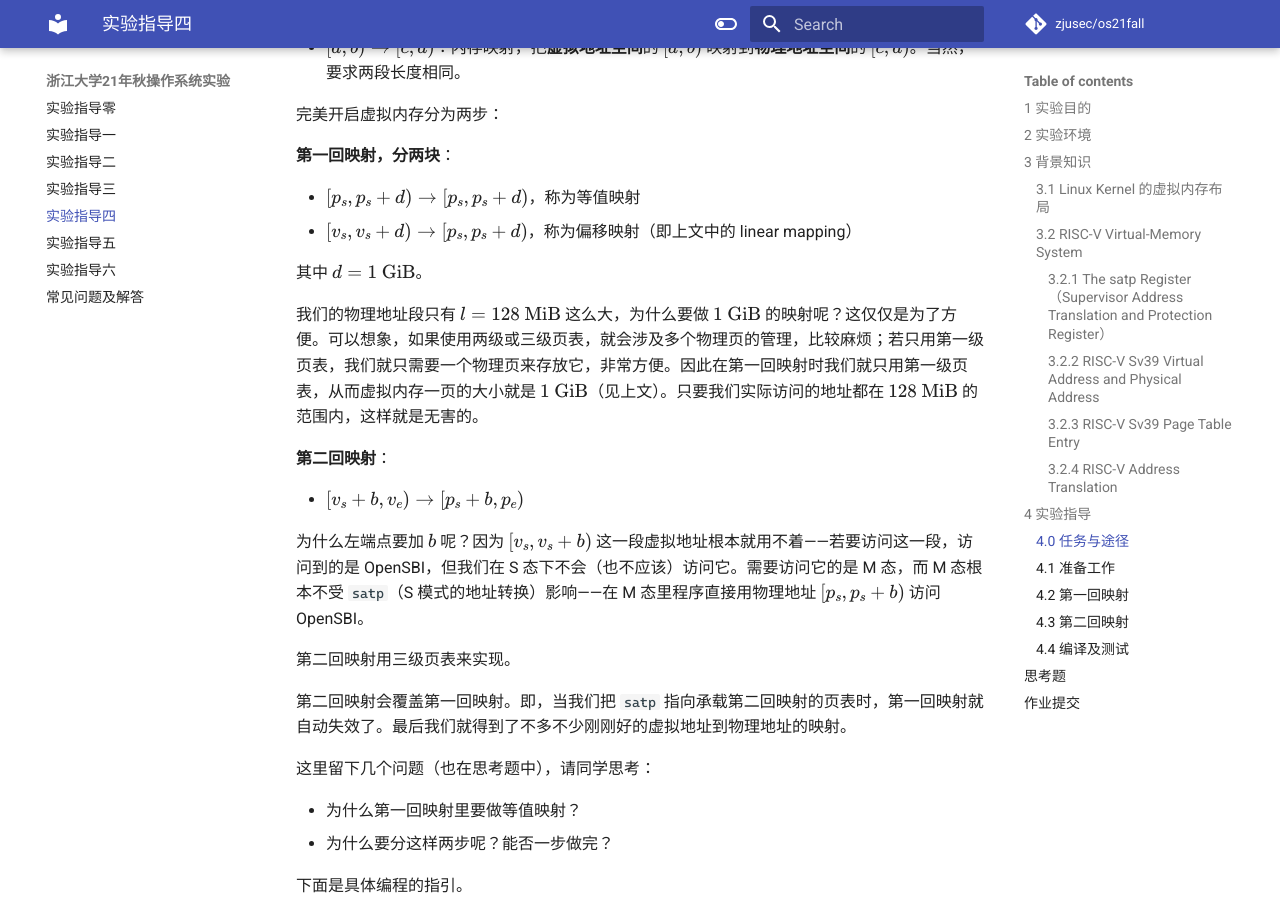
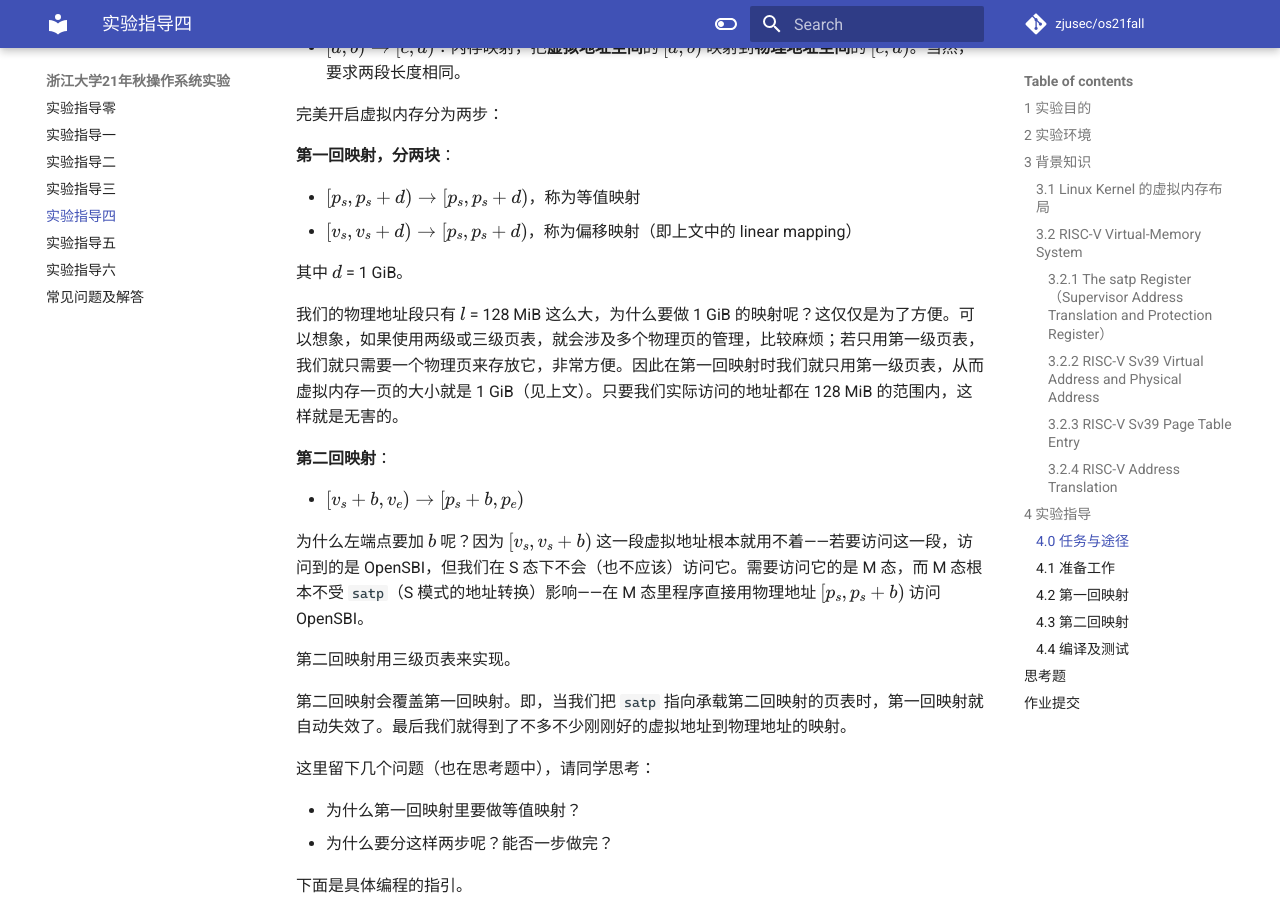
Before and after one commit to permui/zju-oslab-stu, an MkDocs documentation site: the page built from docs/lab4.md, in a window 1280 px wide and 900 px high, scrolled down 5218 px. Built offline with MkDocs 1.6.1 and Material for MkDocs 9.7.7, drawn with Linux system fonts in a browser that asks for light colours; some web fonts are replaced; some of the changed text lies outside the part shown.

Commit message:
removed unnecessary inline math

```diff
--- a/docs/lab4.md
+++ b/docs/lab4.md
@@ -112,9 +112,9 @@
 
 必须指出，**并不是三级页表都一定要用的：我们可以只用第一级，或只用前两级**。
 
-* 只用第一级页表。此时，假设我们拿 `VA` 中的 `VPN[2]` 查询顶级页表得到的 PTE 中物理页号部分为 `{PPN[2], PPN[1], PPN[0]}`，那么地址转换得到的物理地址就是 `{PPN[2], VPN[1], VPN[0], VA.offset}`。此时虚拟内存的一页大小为 $1 \text{ GiB}$，因为 `{VPN[1], VPN[0], VA.offset}` 连起来被看作页内偏移，一共有 30 位。
-* 只用前两级页表。此时虚拟内存的一页大小就是 $2 \text{ MiB}$ 。
-* 当然，我们可以用三级页表，此时虚拟内存的一页大小就是 $4 \text{ KiB}$。
+* 只用第一级页表。此时，假设我们拿 `VA` 中的 `VPN[2]` 查询顶级页表得到的 PTE 中物理页号部分为 `{PPN[2], PPN[1], PPN[0]}`，那么地址转换得到的物理地址就是 `{PPN[2], VPN[1], VPN[0], VA.offset}`。此时虚拟内存的一页大小为 1 GiB，因为 `{VPN[1], VPN[0], VA.offset}` 连起来被看作页内偏移，一共有 30 位。
+* 只用前两级页表。此时虚拟内存的一页大小就是 2 MiB 。
+* 当然，我们可以用三级页表，此时虚拟内存的一页大小就是 4 KiB。
 
 具体介绍请阅读 [RISC-V Privileged Spec 4.4.1](https://www.five-embeddev.com/riscv-isa-manual/latest/supervisor.html#sec:sv39)。
 
@@ -214,9 +214,9 @@
 * $[p_s, p_s+d)\to [p_s, p_s+d)$，称为等值映射
 * $[v_s, v_s+d)\to [p_s, p_s+d)$，称为偏移映射（即上文中的 linear mapping）
 
-其中 $d=1\text{ GiB}$。
+其中 $d$ = 1 GiB。
 
-我们的物理地址段只有 $l=128 \text{ MiB}$ 这么大，为什么要做 $1 \text{ GiB}$ 的映射呢？这仅仅是为了方便。可以想象，如果使用两级或三级页表，就会涉及多个物理页的管理，比较麻烦；若只用第一级页表，我们就只需要一个物理页来存放它，非常方便。因此在第一回映射时我们就只用第一级页表，从而虚拟内存一页的大小就是 $1\text{ GiB}$（见上文）。只要我们实际访问的地址都在 $128 \text{ MiB}$ 的范围内，这样就是无害的。
+我们的物理地址段只有 $l$ = 128 MiB 这么大，为什么要做 1 GiB 的映射呢？这仅仅是为了方便。可以想象，如果使用两级或三级页表，就会涉及多个物理页的管理，比较麻烦；若只用第一级页表，我们就只需要一个物理页来存放它，非常方便。因此在第一回映射时我们就只用第一级页表，从而虚拟内存一页的大小就是 1 GiB（见上文）。只要我们实际访问的地址都在 128 MiB 的范围内，这样就是无害的。
 
 **第二回映射**：
 
```
